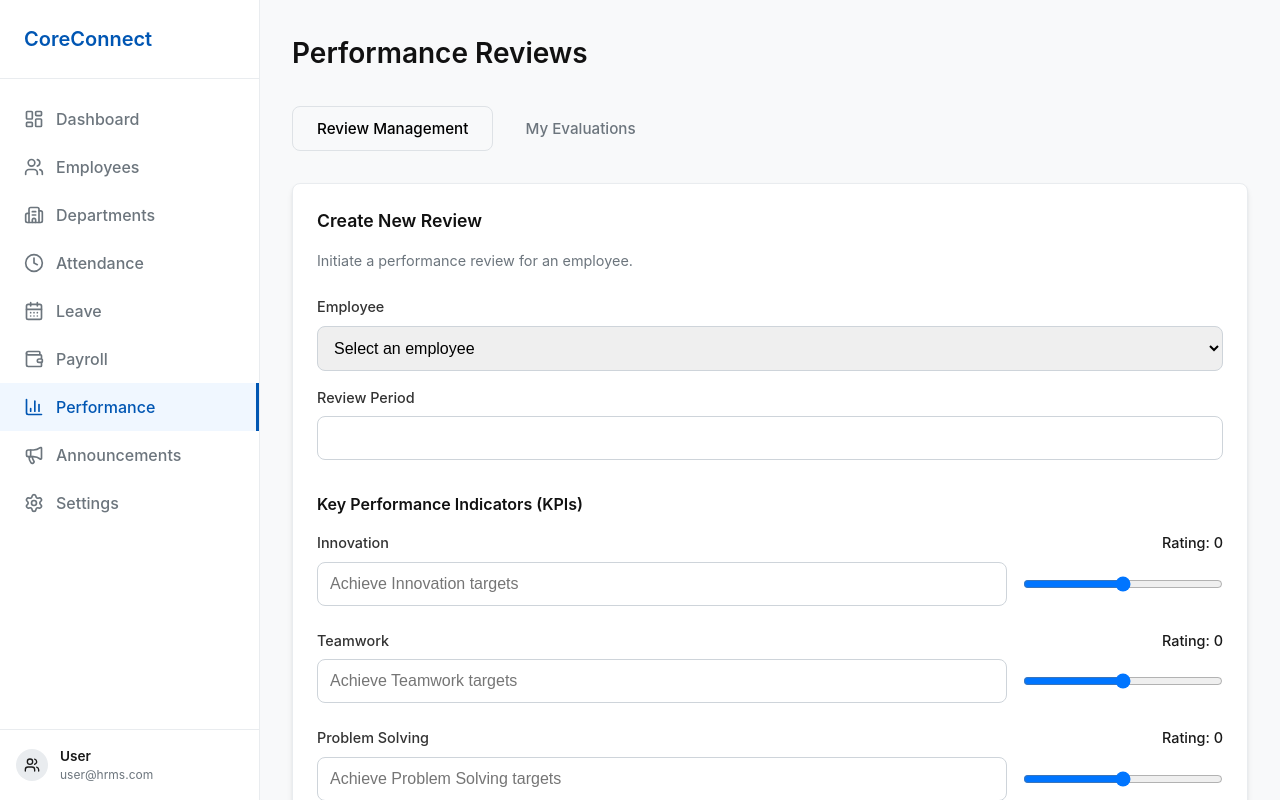
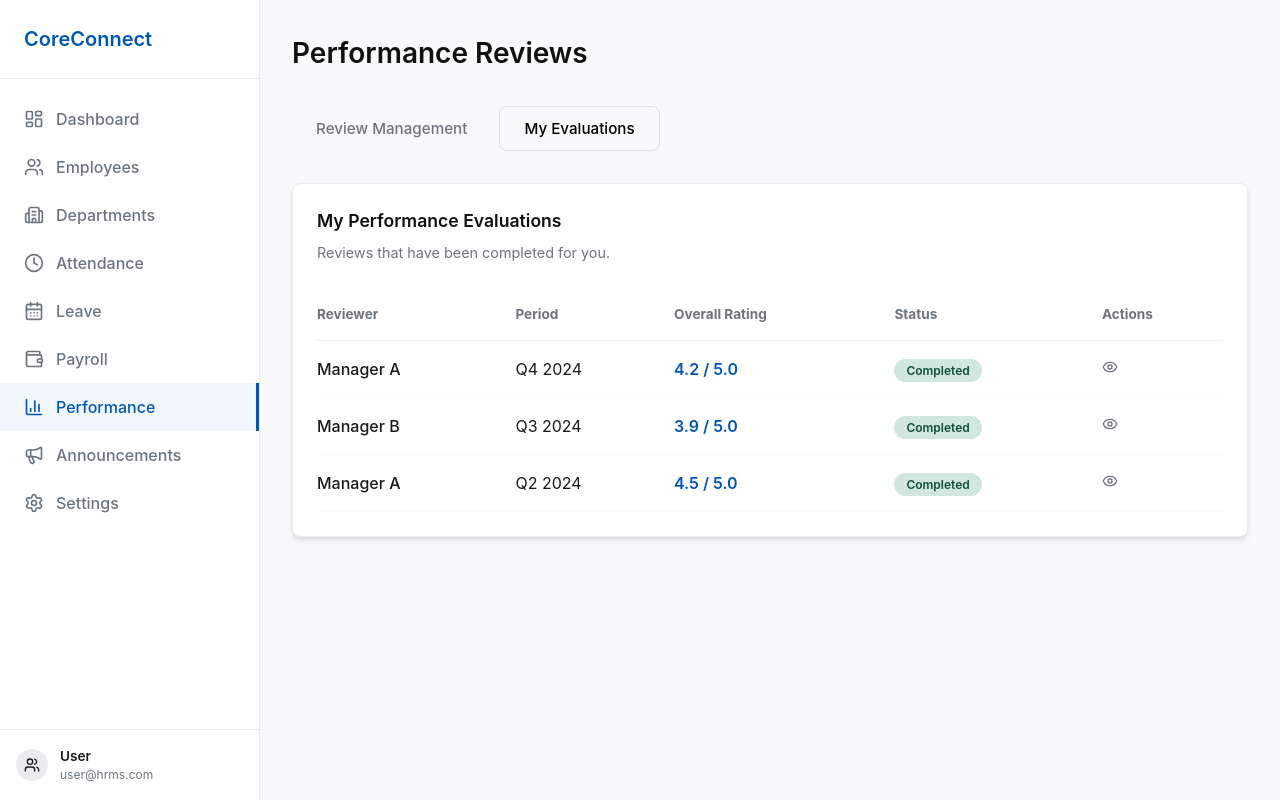
Before and after one commit to mustafame24/CoreConnectHRMS, a React (Vite) app in the folder coreconnect-frontend/: page /performance in a window 1280 px wide. Both pictures are taken after a click on the button "My Evaluations". Shown: the top 800 px of the page. Built offline with nearby package versions, Linux system fonts and the light colour scheme.

Commit message:
Fix performance page

```diff
--- a/coreconnect-frontend/src/pages/Performance.jsx
+++ b/coreconnect-frontend/src/pages/Performance.jsx
@@ -1,7 +1,87 @@
-import { useState } from 'react';
+import { useState, useEffect } from 'react';
 import { Eye } from 'lucide-react';
 
 const Performance = () => {
+    const [activeTab, setActiveTab] = useState('review');
+    const [employees, setEmployees] = useState([]);
+    const [selectedEmployee, setSelectedEmployee] = useState('');
+    const [reviewPeriod, setReviewPeriod] = useState('');
+    const [comments, setComments] = useState('');
+    const [ratings, setRatings] = useState({
+        Technical: 0,
+        Communication: 0,
+        Teamwork: 0,
+        Punctuality: 0,
+        Reliability: 0,
+        Overall: 0
+    });
+
+    // Sample employees data
+    const sampleEmployees = [
+        { id: 1, name: 'Alice Johnson', email: 'alice@hrms.com', department: 'HR' },
+        { id: 2, name: 'Bob Williams', email: 'bob@hrms.com', department: 'IT' },
+        { id: 3, name: 'Charlie Davis', email: 'charlie@hrms.com', department: 'Finance' },
+        { id: 4, name: 'Diana Miller', email: 'diana@hrms.com', department: 'Sales' },
+        { id: 5, name: 'Eve Martinez', email: 'eve@hrms.com', department: 'Operations' },
+        { id: 6, name: 'Frank Johnson', email: 'frank@hrms.com', department: 'IT' },
+    ];
+
+    useEffect(() => {
+        // In a real app, fetch employees from API
+        // try {
+        //     const token = localStorage.getItem('token');
+        //     const response = await fetch('http://localhost:8000/api/employees/', {
+        //         headers: { 'Authorization': `Bearer ${token}` }
+        //     });
+        //     const data = await response.json();
+        //     setEmployees(data);
+        // } catch (error) {
+        //     console.error('Error fetching employees:', error);
+        // }
+        setEmployees(sampleEmployees);
+    }, []);
+
+    const handleRatingChange = (kpi, value) => {
+        setRatings({
+            ...ratings,
+            [kpi]: parseInt(value)
+        });
+    };
+
+    const handleSubmitReview = (e) => {
+        e.preventDefault();
+
+        if (!selectedEmployee) {
+            alert('Please select an employee');
+            return;
+        }
+
+        // In a real app, submit to API
+        console.log({
+            employee: selectedEmployee,
+            reviewPeriod,
+            ratings,
+            comments
+        });
+
+        alert('Review submitted successfully!');
+
+        // Reset form
+        setSelectedEmployee('');
+        setReviewPeriod('');
+        setComments('');
+        setRatings({
+            Technical: 0,
+            Communication: 0,
+            Teamwork: 0,
+            Punctuality: 0,
+            Reliability: 0,
+            Overall: 0
+        });
+    };
+
+    const kpis = ['Technical', 'Communication', 'Teamwork', 'Punctuality', 'Reliability', 'Overall'];
+
     return (
         <div>
             <div className="page-header">
@@ -9,49 +89,101 @@ const Performance = () => {
             </div>
 
             <div style={{ marginBottom: '2rem' }}>
-                <button className="btn" style={{ backgroundColor: '#f8f9fa', border: '1px solid #dee2e6', marginRight: '0.5rem' }}>Review Management</button>
-                <button className="btn" style={{ backgroundColor: 'transparent', color: '#6c757d' }}>My Evaluations</button>
+                <button
+                    className="btn"
+                    onClick={() => setActiveTab('review')}
+                    style={{
+                        backgroundColor: activeTab === 'review' ? '#f8f9fa' : 'transparent',
+                        border: activeTab === 'review' ? '1px solid #dee2e6' : 'none',
+                        marginRight: '0.5rem',
+                        color: activeTab === 'review' ? '#000' : '#6c757d'
+                    }}
+                >
+                    Review Management
+                </button>
+                <button
+                    className="btn"
+                    onClick={() => setActiveTab('evaluations')}
+                    style={{
+                        backgroundColor: activeTab === 'evaluations' ? '#f8f9fa' : 'transparent',
+                        border: activeTab === 'evaluations' ? '1px solid #dee2e6' : 'none',
+                        color: activeTab === 'evaluations' ? '#000' : '#6c757d'
+                    }}
+                >
+                    My Evaluations
+                </button>
             </div>
 
+            {activeTab === 'review' && (
                 <div className="card" style={{ marginBottom: '2rem' }}>
                     <h3 style={{ marginBottom: '1rem', fontSize: '1.1rem' }}>Create New Review</h3>
                     <p style={{ color: '#6c757d', marginBottom: '1.5rem', fontSize: '0.9rem' }}>Initiate a performance review for an employee.</p>
 
+                    <form onSubmit={handleSubmitReview}>
                         <div className="input-group">
                             <label className="input-label">Employee</label>
-                    <select className="form-control">
-                        <option>Select an employee</option>
+                            <select
+                                className="form-control"
+                                value={selectedEmployee}
+                                onChange={(e) => setSelectedEmployee(e.target.value)}
+                                required
+                            >
+                                <option value="">Select an employee</option>
+                                {employees.map((emp) => (
+                                    <option key={emp.id} value={emp.id}>
+                                        {emp.name} - {emp.department}
+                                    </option>
+                                ))}
                             </select>
                         </div>
 
                         <div className="input-group">
                             <label className="input-label">Review Period</label>
-                    <input type="text" className="form-control" />
+                            <input
+                                type="text"
+                                className="form-control"
+                                placeholder="e.g., Q1 2024"
+                                value={reviewPeriod}
+                                onChange={(e) => setReviewPeriod(e.target.value)}
+                            />
                         </div>
 
                         <h4 style={{ marginTop: '2rem', marginBottom: '1rem' }}>Key Performance Indicators (KPIs)</h4>
 
-                {['Innovation', 'Teamwork', 'Problem Solving', 'Communication', 'Efficiency'].map((kpi) => (
+                        {kpis.map((kpi) => (
                             <div key={kpi} style={{ marginBottom: '1.5rem' }}>
-                        <div style={{ display: 'flex', justifyContent: 'space-between', marginBottom: '0.5rem' }}>
+                                <div style={{ display: 'flex', justifyContent: 'space-between', alignItems: 'center', marginBottom: '0.5rem' }}>
                                     <label className="input-label" style={{ marginBottom: 0 }}>{kpi}</label>
-                            <span style={{ fontSize: '0.9rem', fontWeight: '500' }}>Rating: 0</span>
+                                    <span style={{ fontSize: '0.9rem', fontWeight: '500', color: '#0056b3' }}>Rating: {ratings[kpi]}</span>
                                 </div>
-                        <div style={{ display: 'flex', gap: '1rem', alignItems: 'center' }}>
-                            <input type="text" className="form-control" placeholder={`Achieve ${kpi} targets`} style={{ flex: 1 }} />
-                            <input type="range" min="0" max="10" style={{ width: '200px' }} />
-                        </div>
+                                <input
+                                    type="range"
+                                    min="0"
+                                    max="10"
+                                    value={ratings[kpi]}
+                                    onChange={(e) => handleRatingChange(kpi, e.target.value)}
+                                    style={{ width: '100%', cursor: 'pointer' }}
+                                />
                             </div>
                         ))}
 
                         <div className="input-group">
                             <label className="input-label">Comments</label>
-                    <textarea className="form-control" rows="4" placeholder="Add overall comments for the review"></textarea>
+                            <textarea
+                                className="form-control"
+                                rows="4"
+                                placeholder="Add overall comments for the review"
+                                value={comments}
+                                onChange={(e) => setComments(e.target.value)}
+                            ></textarea>
                         </div>
 
-                <button className="btn btn-primary" style={{ width: '100%' }}>Submit Review</button>
+                        <button type="submit" className="btn btn-primary" style={{ width: '100%' }}>Submit Review</button>
+                    </form>
                 </div>
+            )}
 
+            {activeTab === 'review' && (
                 <div className="card">
                     <h3 style={{ marginBottom: '0.5rem', fontSize: '1.1rem' }}>Pending Reviews</h3>
                     <p style={{ color: '#6c757d', marginBottom: '1.5rem', fontSize: '0.9rem' }}>Reviews awaiting action or completion.</p>
@@ -68,10 +200,10 @@ const Performance = () => {
                         </thead>
                         <tbody>
                             {[
-                            { name: 'Alice Johnson', reviewer: 'Manager A', status: 'Pending', date: '2023-12-31', statusColor: '#cfe2ff', statusText: '#084298' },
-                            { name: 'Bob Williams', reviewer: 'Manager B', status: 'In Progress', date: '2024-01-15', statusColor: '#f8f9fa', statusText: '#6c757d' },
-                            { name: 'Charlie Davis', reviewer: 'Manager C', status: 'Overdue', date: '2023-11-01', statusColor: '#f8d7da', statusText: '#842029' },
-                            { name: 'Diana Miller', reviewer: 'Manager A', status: 'Pending', date: '2024-02-28', statusColor: '#cfe2ff', statusText: '#084298' },
+                                { name: 'Alice Johnson', reviewer: 'Manager A', status: 'Pending', date: '2024-12-31', statusColor: '#cfe2ff', statusText: '#084298' },
+                                { name: 'Bob Williams', reviewer: 'Manager B', status: 'In Progress', date: '2025-01-15', statusColor: '#f8f9fa', statusText: '#6c757d' },
+                                { name: 'Charlie Davis', reviewer: 'Manager C', status: 'Overdue', date: '2024-11-01', statusColor: '#f8d7da', statusText: '#842029' },
+                                { name: 'Diana Miller', reviewer: 'Manager A', status: 'Pending', date: '2025-02-28', statusColor: '#cfe2ff', statusText: '#084298' },
                             ].map((row, i) => (
                                 <tr key={i} style={{ borderBottom: '1px solid #f8f9fa' }}>
                                     <td style={{ padding: '1rem 0', fontWeight: '500' }}>{row.name}</td>
@@ -89,12 +221,60 @@ const Performance = () => {
                                         </span>
                                     </td>
                                     <td style={{ padding: '1rem 0' }}>{row.date}</td>
-                                <td style={{ padding: '1rem 0' }}><Eye size={16} color="#6c757d" /></td>
+                                    <td style={{ padding: '1rem 0' }}><Eye size={16} color="#6c757d" style={{ cursor: 'pointer' }} /></td>
                                 </tr>
                             ))}
                         </tbody>
                     </table>
                 </div>
+            )}
+
+            {activeTab === 'evaluations' && (
+                <div className="card">
+                    <h3 style={{ marginBottom: '0.5rem', fontSize: '1.1rem' }}>My Performance Evaluations</h3>
+                    <p style={{ color: '#6c757d', marginBottom: '1.5rem', fontSize: '0.9rem' }}>Reviews that have been completed for you.</p>
+
+                    <table style={{ width: '100%', borderCollapse: 'collapse' }}>
+                        <thead>
+                            <tr style={{ borderBottom: '1px solid #e9ecef', textAlign: 'left' }}>
+                                <th style={{ padding: '1rem 0', fontSize: '0.85rem', color: '#6c757d' }}>Reviewer</th>
+                                <th style={{ padding: '1rem 0', fontSize: '0.85rem', color: '#6c757d' }}>Period</th>
+                                <th style={{ padding: '1rem 0', fontSize: '0.85rem', color: '#6c757d' }}>Overall Rating</th>
+                                <th style={{ padding: '1rem 0', fontSize: '0.85rem', color: '#6c757d' }}>Status</th>
+                                <th style={{ padding: '1rem 0', fontSize: '0.85rem', color: '#6c757d' }}>Actions</th>
+                            </tr>
+                        </thead>
+                        <tbody>
+                            {[
+                                { reviewer: 'Manager A', period: 'Q4 2024', rating: 4.2, status: 'Completed', statusColor: '#d1e7dd', statusText: '#0f5132' },
+                                { reviewer: 'Manager B', period: 'Q3 2024', rating: 3.9, status: 'Completed', statusColor: '#d1e7dd', statusText: '#0f5132' },
+                                { reviewer: 'Manager A', period: 'Q2 2024', rating: 4.5, status: 'Completed', statusColor: '#d1e7dd', statusText: '#0f5132' },
+                            ].map((row, i) => (
+                                <tr key={i} style={{ borderBottom: '1px solid #f8f9fa' }}>
+                                    <td style={{ padding: '1rem 0', fontWeight: '500' }}>{row.reviewer}</td>
+                                    <td style={{ padding: '1rem 0' }}>{row.period}</td>
+                                    <td style={{ padding: '1rem 0' }}>
+                                        <span style={{ color: '#0056b3', fontWeight: '600' }}>{row.rating} / 5.0</span>
+                                    </td>
+                                    <td style={{ padding: '1rem 0' }}>
+                                        <span style={{
+                                            backgroundColor: row.statusColor,
+                                            color: row.statusText,
+                                            padding: '0.25rem 0.75rem',
+                                            borderRadius: '1rem',
+                                            fontSize: '0.75rem',
+                                            fontWeight: '600'
+                                        }}>
+                                            {row.status}
+                                        </span>
+                                    </td>
+                                    <td style={{ padding: '1rem 0' }}><Eye size={16} color="#6c757d" style={{ cursor: 'pointer' }} /></td>
+                                </tr>
+                            ))}
+                        </tbody>
+                    </table>
+                </div>
+            )}
         </div>
     );
 };
```
Lines whose indentation alone changed are shown as unchanged.
